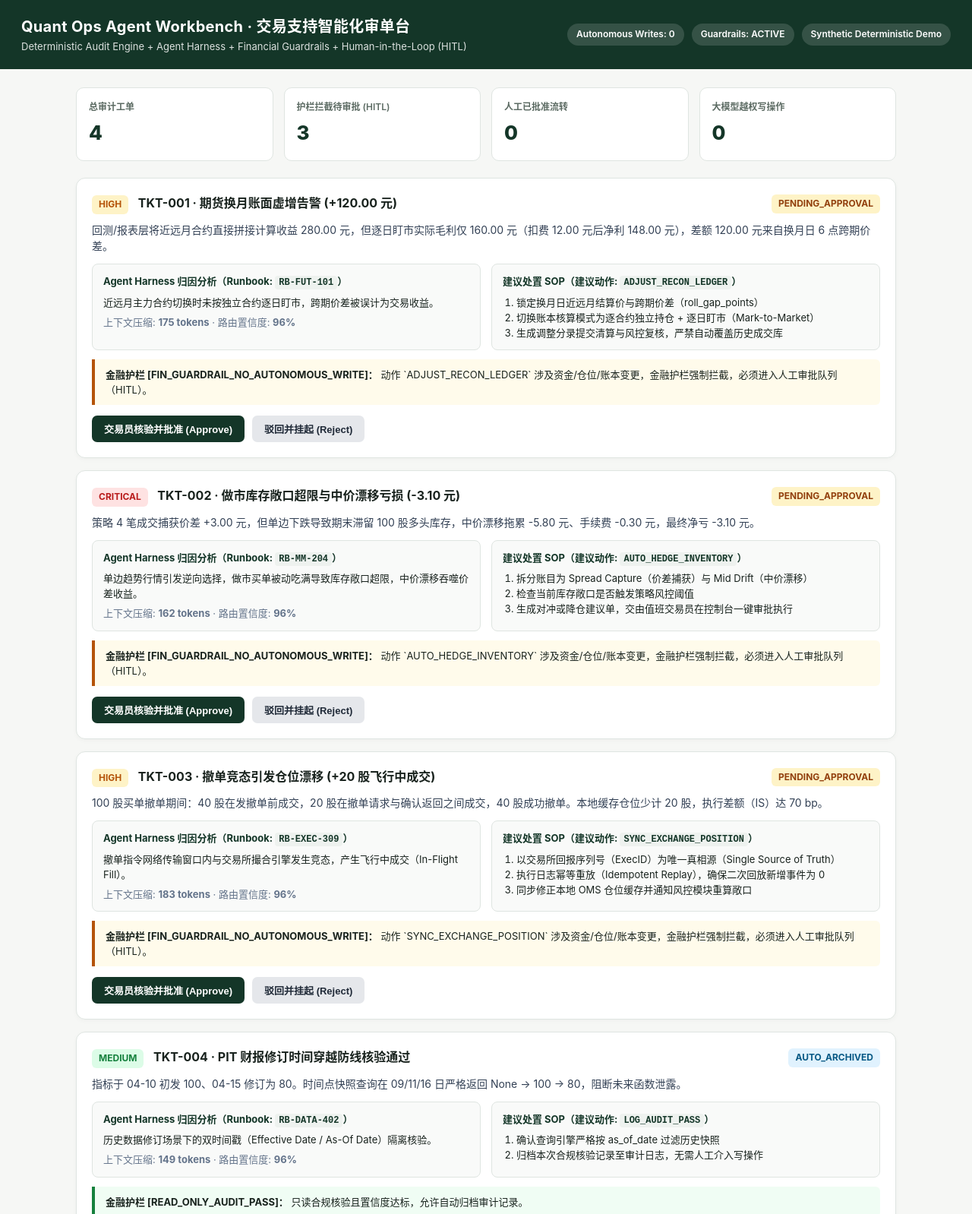
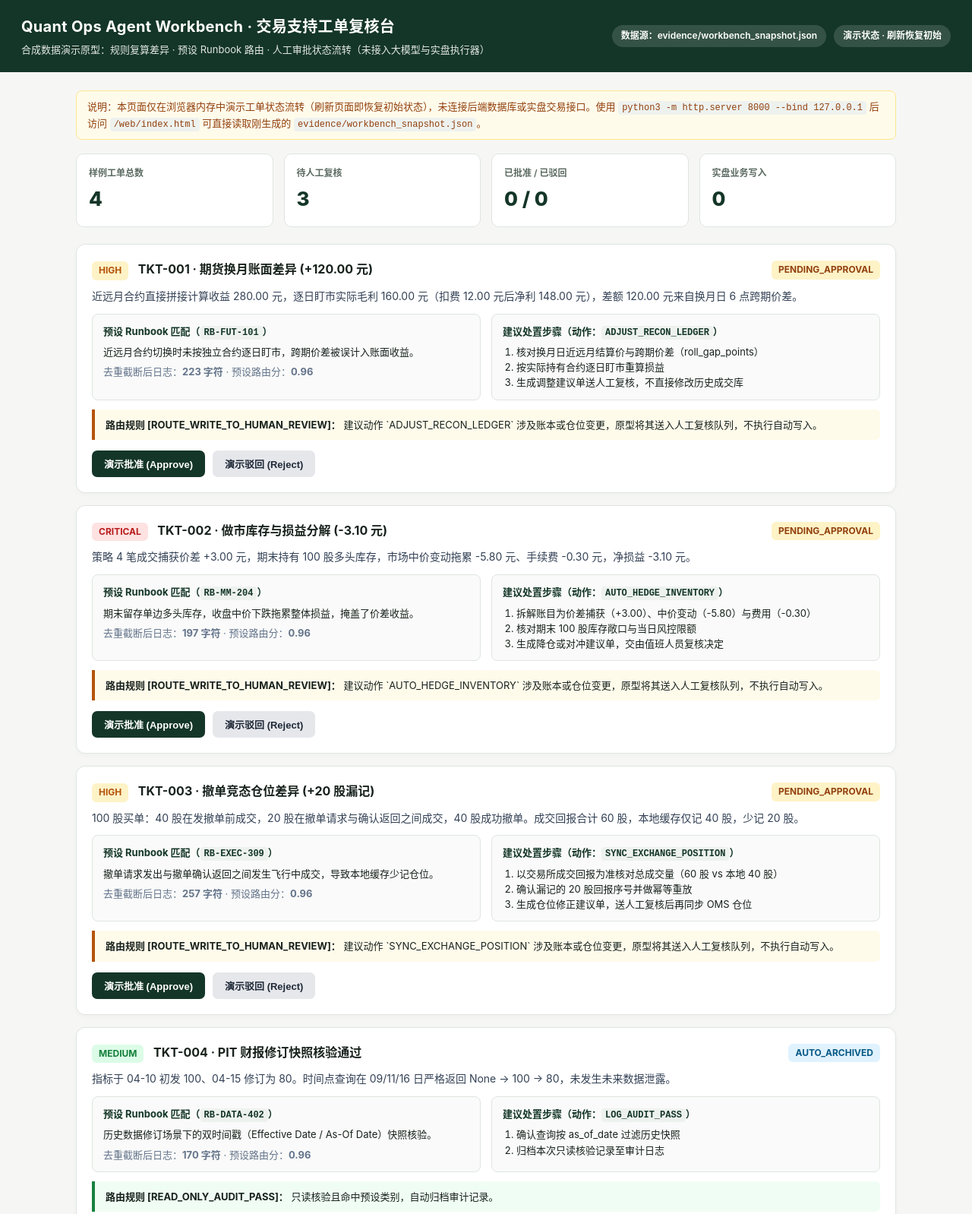
Before and after one commit to jakelihua/quant-ops-agent-workbench, a plain HTML site: page web/index.html in a window 1280 px wide. Shown: the top 1598 px of the page at 76% size. Drawn offline with Linux system fonts and the light colour scheme.

Commit message:
fix: align claims with code, fix unknown-category escalation and log truncation, update 13/13 tests

```diff
--- a/evidence/workbench_snapshot.json
+++ b/evidence/workbench_snapshot.json
@@ -1,11 +1,11 @@
 {
-  "schema_version": "1.0.0",
+  "schema_version": "1.1.0",
   "data_provenance": "synthetic_deterministic",
   "summary": {
     "total_alerts": 4,
-    "guardrail_blocked_write_actions": 3,
+    "routed_to_human_review": 3,
     "auto_archived_read_only": 1,
-    "autonomous_write_mutations": 0
+    "live_write_executed": 0
   },
   "tickets": [
     {
@@ -14,8 +14,8 @@
         "alert_id": "ALT-2026-001",
         "category": "POST_TRADE_RECONCILIATION",
         "severity": "HIGH",
-        "title": "期货换月账面虚增告警 (+120.00 元)",
-        "summary": "回测/报表层将近远月合约直接拼接计算收益 280.00 元，但逐日盯市实际毛利仅 160.00 元（扣费 12.00 元后净利 148.00 元），差额 120.00 元来自换月日 6 点跨期价差。",
+        "title": "期货换月账面差异 (+120.00 元)",
+        "summary": "近远月合约直接拼接计算收益 280.00 元，逐日盯市实际毛利 160.00 元（扣费 12.00 元后净利 148.00 元），差额 120.00 元来自换月日 6 点跨期价差。",
         "metrics": {
           "naive_stitched_pnl": 280,
           "actual_gross_pnl": 160,
@@ -28,18 +28,18 @@
         "requires_write_privilege": true
       },
       "runbook_id": "RB-FUT-101",
-      "compressed_context_tokens": 175,
+      "retained_log_chars": 223,
       "routing_confidence": 0.96,
-      "root_cause_analysis": "近远月主力合约切换时未按独立合约逐日盯市，跨期价差被误计为交易收益。",
+      "root_cause_analysis": "近远月合约切换时未按独立合约逐日盯市，跨期价差被误计入账面收益。",
       "proposed_steps": [
-        "锁定换月日近远月结算价与跨期价差（roll_gap_points）",
-        "切换账本核算模式为逐合约独立持仓 + 逐日盯市（Mark-to-Market）",
-        "生成调整分录提交清算与风控复核，严禁自动覆盖历史成交库"
+        "核对换月日近远月结算价与跨期价差（roll_gap_points）",
+        "按实际持有合约逐日盯市重算损益",
+        "生成调整建议单送人工复核，不直接修改历史成交库"
       ],
       "guardrail": {
         "allowed_auto_execute": false,
-        "policy_triggered": "FIN_GUARDRAIL_NO_AUTONOMOUS_WRITE",
-        "reason": "动作 `ADJUST_RECON_LEDGER` 涉及资金/仓位/账本变更，金融护栏强制拦截，必须进入人工审批队列（HITL）。",
+        "policy_triggered": "ROUTE_WRITE_TO_HUMAN_REVIEW",
+        "reason": "建议动作 `ADJUST_RECON_LEDGER` 涉及账本或仓位变更，原型将其送入人工复核队列，不执行自动写入。",
         "required_state": "PENDING_APPROVAL"
       },
       "status": "PENDING_APPROVAL",
@@ -52,8 +52,8 @@
         "alert_id": "ALT-2026-002",
         "category": "INTRADAY_RISK_EXPOSURE",
         "severity": "CRITICAL",
-        "title": "做市库存敞口超限与中价漂移亏损 (-3.10 元)",
-        "summary": "策略 4 笔成交捕获价差 +3.00 元，但单边下跌导致期末滞留 100 股多头库存，中价漂移拖累 -5.80 元、手续费 -0.30 元，最终净亏 -3.10 元。",
+        "title": "做市库存与损益分解 (-3.10 元)",
+        "summary": "策略 4 笔成交捕获价差 +3.00 元，期末持有 100 股多头库存，市场中价变动拖累 -5.80 元、手续费 -0.30 元，净损益 -3.10 元。",
         "metrics": {
           "spread_capture": 3.0,
           "mid_drift_to_close": -5.8,
@@ -65,18 +65,18 @@
         "requires_write_privilege": true
       },
       "runbook_id": "RB-MM-204",
-      "compressed_context_tokens": 162,
+      "retained_log_chars": 197,
       "routing_confidence": 0.96,
-      "root_cause_analysis": "单边趋势行情引发逆向选择，做市买单被动吃满导致库存敞口超限，中价漂移吞噬价差收益。",
+      "root_cause_analysis": "期末留存单边多头库存，收盘中价下跌拖累整体损益，掩盖了价差收益。",
       "proposed_steps": [
-        "拆分账目为 Spread Capture（价差捕获）与 Mid Drift（中价漂移）",
-        "检查当前库存敞口是否触发策略风控阈值",
-        "生成对冲或降仓建议单，交由值班交易员在控制台一键审批执行"
+        "拆解账目为价差捕获（+3.00）、中价变动（-5.80）与费用（-0.30）",
+        "核对期末 100 股库存敞口与当日风控限额",
+        "生成降仓或对冲建议单，交由值班人员复核决定"
       ],
       "guardrail": {
         "allowed_auto_execute": false,
-        "policy_triggered": "FIN_GUARDRAIL_NO_AUTONOMOUS_WRITE",
-        "reason": "动作 `AUTO_HEDGE_INVENTORY` 涉及资金/仓位/账本变更，金融护栏强制拦截，必须进入人工审批队列（HITL）。",
+        "policy_triggered": "ROUTE_WRITE_TO_HUMAN_REVIEW",
+        "reason": "建议动作 `AUTO_HEDGE_INVENTORY` 涉及账本或仓位变更，原型将其送入人工复核队列，不执行自动写入。",
         "required_state": "PENDING_APPROVAL"
       },
       "status": "PENDING_APPROVAL",
@@ -89,32 +89,33 @@
         "alert_id": "ALT-2026-003",
         "category": "EXECUTION_PROTOCOL",
         "severity": "HIGH",
-        "title": "撤单竞态引发仓位漂移 (+20 股飞行中成交)",
-        "summary": "100 股买单撤单期间：40 股在发撤单前成交，20 股在撤单请求与确认返回之间成交，40 股成功撤单。本地缓存仓位少计 20 股，执行差额（IS）达 70 bp。",
+        "title": "撤单竞态仓位差异 (+20 股漏记)",
+        "summary": "100 股买单：40 股在发撤单前成交，20 股在撤单请求与确认返回之间成交，40 股成功撤单。成交回报合计 60 股，本地缓存仅记 40 股，少记 20 股。",
         "metrics": {
           "order_qty": 100,
           "filled_before_cancel": 40,
           "in_flight_race_fill": 20,
           "canceled_qty": 40,
-          "position_drift_shares": 20,
-          "implementation_shortfall_bp": 70
+          "exchange_filled_qty": 60,
+          "local_recorded_qty": 40,
+          "position_drift_shares": 20
         },
         "recommended_action": "SYNC_EXCHANGE_POSITION",
         "requires_write_privilege": true
       },
       "runbook_id": "RB-EXEC-309",
-      "compressed_context_tokens": 183,
+      "retained_log_chars": 257,
       "routing_confidence": 0.96,
-      "root_cause_analysis": "撤单指令网络传输窗口内与交易所撮合引擎发生竞态，产生飞行中成交（In-Flight Fill）。",
+      "root_cause_analysis": "撤单请求发出与撤单确认返回之间发生飞行中成交，导致本地缓存少记仓位。",
       "proposed_steps": [
-        "以交易所回报序列号（ExecID）为唯一真相源（Single Source of Truth）",
-        "执行日志幂等重放（Idempotent Replay），确保二次回放新增事件为 0",
-        "同步修正本地 OMS 仓位缓存并通知风控模块重算敞口"
+        "以交易所成交回报为准核对总成交量（60 股 vs 本地 40 股）",
+        "确认漏记的 20 股回报序号并做幂等重放",
+        "生成仓位修正建议单，送人工复核后再同步 OMS 仓位"
       ],
       "guardrail": {
         "allowed_auto_execute": false,
-        "policy_triggered": "FIN_GUARDRAIL_NO_AUTONOMOUS_WRITE",
-        "reason": "动作 `SYNC_EXCHANGE_POSITION` 涉及资金/仓位/账本变更，金融护栏强制拦截，必须进入人工审批队列（HITL）。",
+        "policy_triggered": "ROUTE_WRITE_TO_HUMAN_REVIEW",
+        "reason": "建议动作 `SYNC_EXCHANGE_POSITION` 涉及账本或仓位变更，原型将其送入人工复核队列，不执行自动写入。",
         "required_state": "PENDING_APPROVAL"
       },
       "status": "PENDING_APPROVAL",
@@ -127,8 +128,8 @@
         "alert_id": "ALT-2026-004",
         "category": "DATA_GOVERNANCE_PIT",
         "severity": "MEDIUM",
-        "title": "PIT 财报修订时间穿越防线核验通过",
-        "summary": "指标于 04-10 初发 100、04-15 修订为 80。时间点快照查询在 09/11/16 日严格返回 None -> 100 -> 80，阻断未来函数泄露。",
+        "title": "PIT 财报修订快照核验通过",
+        "summary": "指标于 04-10 初发 100、04-15 修订为 80。时间点查询在 09/11/16 日严格返回 None -> 100 -> 80，未发生未来数据泄露。",
         "metrics": {
           "query_04_09": null,
           "query_04_11": 100,
@@ -139,17 +140,17 @@
         "requires_write_privilege": false
       },
       "runbook_id": "RB-DATA-402",
-      "compressed_context_tokens": 149,
+      "retained_log_chars": 170,
       "routing_confidence": 0.96,
-      "root_cause_analysis": "历史数据修订场景下的双时间戳（Effective Date / As-Of Date）隔离核验。",
+      "root_cause_analysis": "历史数据修订场景下的双时间戳（Effective Date / As-Of Date）快照核验。",
       "proposed_steps": [
-        "确认查询引擎严格按 as_of_date 过滤历史快照",
-        "归档本次合规核验记录至审计日志，无需人工介入写操作"
+        "确认查询按 as_of_date 过滤历史快照",
+        "归档本次只读核验记录至审计日志"
       ],
       "guardrail": {
         "allowed_auto_execute": true,
         "policy_triggered": "READ_ONLY_AUDIT_PASS",
-        "reason": "只读合规核验且置信度达标，允许自动归档审计记录。",
+        "reason": "只读核验且命中预设类别，自动归档审计记录。",
         "required_state": "AUTO_ARCHIVED"
       },
       "status": "AUTO_ARCHIVED",
--- a/web/index.html
+++ b/web/index.html
@@ -3,7 +3,7 @@
 <head>
   <meta charset="UTF-8" />
   <meta name="viewport" content="width=device-width, initial-scale=1.0" />
-  <title>Quant Ops Agent Workbench · 交易支持智能化审单台</title>
+  <title>Quant Ops Agent Workbench · 交易支持工单复核台（合成原型）</title>
   <style>
     :root {
       --bg: #f6f7f5;
@@ -35,7 +35,7 @@
       gap: 12px;
     }
     header h1 { margin: 0; font-size: 20px; letter-spacing: 0.3px; }
-    header .sub { font-size: 13px; opacity: 0.85; }
+    header .sub { font-size: 13px; opacity: 0.88; margin-top: 4px; }
     .badge-bar { display: flex; gap: 10px; flex-wrap: wrap; }
     .pill {
       background: rgba(255,255,255,0.14);
@@ -45,6 +45,15 @@
       font-weight: 600;
     }
     main { max-width: 1120px; margin: 24px auto; padding: 0 20px 48px; }
+    .notice {
+      background: #fffbeb;
+      border: 1px solid #fde68a;
+      color: #92400e;
+      padding: 10px 14px;
+      border-radius: 8px;
+      font-size: 13px;
+      margin-bottom: 18px;
+    }
     .kpi-grid {
       display: grid;
       grid-template-columns: repeat(auto-fit, minmax(210px, 1fr));
@@ -123,88 +132,92 @@
     }
     .btn-approve { background: var(--accent); color: #fff; }
     .btn-reject { background: #e5e7eb; color: #1f2937; }
-    button:disabled { opacity: 0.45; cursor: not-allowed; }
     code { background: #eef2ef; padding: 2px 5px; border-radius: 4px; font-size: 12px; }
   </style>
 </head>
 <body>
   <header>
     <div>
-      <h1>Quant Ops Agent Workbench · 交易支持智能化审单台</h1>
-      <div class="sub">Deterministic Audit Engine + Agent Harness + Financial Guardrails + Human-in-the-Loop (HITL)</div>
+      <h1>Quant Ops Agent Workbench · 交易支持工单复核台</h1>
+      <div class="sub">合成数据演示原型：规则复算差异 · 预设 Runbook 路由 · 人工审批状态流转（未接入大模型与实盘执行器）</div>
     </div>
     <div class="badge-bar">
-      <span class="pill">Autonomous Writes: 0</span>
-      <span class="pill">Guardrails: ACTIVE</span>
-      <span class="pill">Synthetic Deterministic Demo</span>
+      <span class="pill" id="data-source-pill">数据源加载中...</span>
+      <span class="pill">演示状态 · 刷新恢复初始</span>
     </div>
   </header>
   <main>
+    <div class="notice">
+      说明：本页面仅在浏览器内存中演示工单状态流转（刷新页面即恢复初始状态），未连接后端数据库或实盘交易接口。使用 <code>python3 -m http.server 8000 --bind 127.0.0.1</code> 后访问 <code>/web/index.html</code> 可直接读取刚生成的 <code>evidence/workbench_snapshot.json</code>。
+    </div>
     <div class="kpi-grid" id="kpis"></div>
     <div id="tickets"></div>
   </main>
 
   <script>
     const FALLBACK_SNAPSHOT = {
-      summary: { total_alerts: 4, guardrail_blocked_write_actions: 3, auto_archived_read_only: 1, autonomous_write_mutations: 0 },
+      summary: { total_alerts: 4, routed_to_human_review: 3, auto_archived_read_only: 1, live_write_executed: 0 },
       tickets: [
         {
           ticket_id: "TKT-001",
           status: "PENDING_APPROVAL",
           runbook_id: "RB-FUT-101",
-          compressed_context_tokens: 138,
+          retained_log_chars: 223,
           routing_confidence: 0.96,
-          root_cause_analysis: "近远月主力合约切换时未按独立合约逐日盯市，跨期价差被误计为交易收益。",
-          proposed_steps: ["锁定换月日近远月结算价与跨期价差（6 点）", "切换账本核算模式为逐合约独立持仓 + 逐日盯市", "生成调整分录提交清算与风控复核，严禁自动覆盖历史成交库"],
-          alert: { alert_id: "ALT-2026-001", severity: "HIGH", title: "期货换月账面虚增告警 (+120.00 元)", summary: "回测/报表层将近远月合约直接拼接计算收益 280.00 元，实际逐日毛利仅 160.00 元（扣费后 148.00 元），差额 120.00 元来自跨期价差。", recommended_action: "ADJUST_RECON_LEDGER" },
-          guardrail: { allowed_auto_execute: false, policy_triggered: "FIN_GUARDRAIL_NO_AUTONOMOUS_WRITE", reason: "动作 ADJUST_RECON_LEDGER 涉及资金/账本变更，金融护栏强制拦截，必须进入人工审批队列（HITL）。" }
+          root_cause_analysis: "近远月合约切换时未按独立合约逐日盯市，跨期价差被误计入账面收益。",
+          proposed_steps: ["核对换月日近远月结算价与跨期价差（roll_gap_points）", "按实际持有合约逐日盯市重算损益", "生成调整建议单送人工复核，不直接修改历史成交库"],
+          alert: { alert_id: "ALT-2026-001", severity: "HIGH", title: "期货换月账面差异 (+120.00 元)", summary: "近远月合约直接拼接计算收益 280.00 元，逐日盯市实际毛利 160.00 元（扣费 12.00 元后净利 148.00 元），差额 120.00 元来自换月日 6 点跨期价差。", recommended_action: "ADJUST_RECON_LEDGER" },
+          guardrail: { allowed_auto_execute: false, policy_triggered: "ROUTE_WRITE_TO_HUMAN_REVIEW", reason: "建议动作 `ADJUST_RECON_LEDGER` 涉及账本或仓位变更，原型将其送入人工复核队列，不执行自动写入。" }
         },
         {
           ticket_id: "TKT-002",
           status: "PENDING_APPROVAL",
           runbook_id: "RB-MM-204",
-          compressed_context_tokens: 142,
+          retained_log_chars: 197,
           routing_confidence: 0.96,
-          root_cause_analysis: "单边趋势行情引发逆向选择，做市买单被动吃满导致库存敞口超限，中价漂移吞噬价差收益。",
-          proposed_steps: ["拆分账目为 Spread Capture (+3.00) 与 Mid Drift (-5.80)", "检查当前 100 股库存敞口是否触发策略风控阈值", "生成对冲或降仓建议单，交由值班交易员一键审批执行"],
-          alert: { alert_id: "ALT-2026-002", severity: "CRITICAL", title: "做市库存敞口超限与中价漂移亏损 (-3.10 元)", summary: "4 笔成交捕获价差 +3.00 元，但期末滞留 100 股多头库存，中价漂移拖累 -5.80 元、手续费 -0.30 元，最终净亏 -3.10 元。", recommended_action: "AUTO_HEDGE_INVENTORY" },
-          guardrail: { allowed_auto_execute: false, policy_triggered: "FIN_GUARDRAIL_NO_AUTONOMOUS_WRITE", reason: "动作 AUTO_HEDGE_INVENTORY 涉及实盘仓位变更，金融护栏强制拦截，必须进入人工审批队列（HITL）。" }
+          root_cause_analysis: "期末留存单边多头库存，收盘中价下跌拖累整体损益，掩盖了价差收益。",
+          proposed_steps: ["拆解账目为价差捕获（+3.00）、中价变动（-5.80）与费用（-0.30）", "核对期末 100 股库存敞口与当日风控限额", "生成降仓或对冲建议单，交由值班人员复核决定"],
+          alert: { alert_id: "ALT-2026-002", severity: "CRITICAL", title: "做市库存与损益分解 (-3.10 元)", summary: "策略 4 笔成交捕获价差 +3.00 元，期末持有 100 股多头库存，市场中价变动拖累 -5.80 元、手续费 -0.30 元，净损益 -3.10 元。", recommended_action: "AUTO_HEDGE_INVENTORY" },
+          guardrail: { allowed_auto_execute: false, policy_triggered: "ROUTE_WRITE_TO_HUMAN_REVIEW", reason: "建议动作 `AUTO_HEDGE_INVENTORY` 涉及账本或仓位变更，原型将其送入人工复核队列，不执行自动写入。" }
         },
         {
           ticket_id: "TKT-003",
           status: "PENDING_APPROVAL",
           runbook_id: "RB-EXEC-309",
-          compressed_context_tokens: 146,
+          retained_log_chars: 257,
           routing_confidence: 0.96,
-          root_cause_analysis: "撤单指令网络传输窗口内与交易所撮合引擎发生竞态，产生飞行中成交（In-Flight Fill）。",
-          proposed_steps: ["以交易所回报序列号（ExecID）为唯一真相源", "执行日志幂等重放，确保二次回放新增事件为 0", "同步修正本地 OMS 仓位缓存并通知风控模块重算敞口"],
-          alert: { alert_id: "ALT-2026-003", severity: "HIGH", title: "撤单竞态引发仓位漂移 (+20 股飞行中成交)", summary: "100 股买单撤单期间：40 股发撤单前成交，20 股在撤单请求与确认之间成交，40 股撤单。执行差额 IS 达 70 bp。", recommended_action: "SYNC_EXCHANGE_POSITION" },
-          guardrail: { allowed_auto_execute: false, policy_triggered: "FIN_GUARDRAIL_NO_AUTONOMOUS_WRITE", reason: "动作 SYNC_EXCHANGE_POSITION 涉及本地仓位状态修改，金融护栏强制拦截，必须进入人工审批队列（HITL）。" }
+          root_cause_analysis: "撤单请求发出与撤单确认返回之间发生飞行中成交，导致本地缓存少记仓位。",
+          proposed_steps: ["以交易所成交回报为准核对总成交量（60 股 vs 本地 40 股）", "确认漏记的 20 股回报序号并做幂等重放", "生成仓位修正建议单，送人工复核后再同步 OMS 仓位"],
+          alert: { alert_id: "ALT-2026-003", severity: "HIGH", title: "撤单竞态仓位差异 (+20 股漏记)", summary: "100 股买单：40 股在发撤单前成交，20 股在撤单请求与确认返回之间成交，40 股成功撤单。成交回报合计 60 股，本地缓存仅记 40 股，少记 20 股。", recommended_action: "SYNC_EXCHANGE_POSITION" },
+          guardrail: { allowed_auto_execute: false, policy_triggered: "ROUTE_WRITE_TO_HUMAN_REVIEW", reason: "建议动作 `SYNC_EXCHANGE_POSITION` 涉及账本或仓位变更，原型将其送入人工复核队列，不执行自动写入。" }
         },
         {
           ticket_id: "TKT-004",
           status: "AUTO_ARCHIVED",
           runbook_id: "RB-DATA-402",
-          compressed_context_tokens: 120,
+          retained_log_chars: 170,
           routing_confidence: 0.96,
-          root_cause_analysis: "历史数据修订场景下的双时间戳（Effective Date / As-Of Date）隔离核验。",
-          proposed_steps: ["确认查询引擎严格按 as_of_date 过滤历史快照", "归档本次合规核验记录至审计日志，无需人工介入写操作"],
-          alert: { alert_id: "ALT-2026-004", severity: "MEDIUM", title: "PIT 财报修订时间穿越防线核验通过", summary: "04-10 初发 100、04-15 修订 80。时间点快照查询在 09/11/16 日严格返回 None -> 100 -> 80。", recommended_action: "LOG_AUDIT_PASS" },
-          guardrail: { allowed_auto_execute: true, policy_triggered: "READ_ONLY_AUDIT_PASS", reason: "只读合规核验且置信度达标，允许自动归档审计记录。" }
+          root_cause_analysis: "历史数据修订场景下的双时间戳（Effective Date / As-Of Date）快照核验。",
+          proposed_steps: ["确认查询按 as_of_date 过滤历史快照", "归档本次只读核验记录至审计日志"],
+          alert: { alert_id: "ALT-2026-004", severity: "MEDIUM", title: "PIT 财报修订快照核验通过", summary: "指标于 04-10 初发 100、04-15 修订为 80。时间点查询在 09/11/16 日严格返回 None -> 100 -> 80，未发生未来数据泄露。", recommended_action: "LOG_AUDIT_PASS" },
+          guardrail: { allowed_auto_execute: true, policy_triggered: "READ_ONLY_AUDIT_PASS", reason: "只读核验且命中预设类别，自动归档审计记录。" }
         }
       ]
     };
 
     let state = JSON.parse(JSON.stringify(FALLBACK_SNAPSHOT));
+    let dataSource = "内置样例（直接双击打开）";
 
     function render() {
+      document.getElementById("data-source-pill").textContent = "数据源：" + dataSource;
       const pendingCount = state.tickets.filter(t => t.status === "PENDING_APPROVAL").length;
       const approvedCount = state.tickets.filter(t => t.status === "APPROVED").length;
+      const rejectedCount = state.tickets.filter(t => t.status === "REJECTED").length;
       document.getElementById("kpis").innerHTML = `
-        <div class="kpi"><div class="label">总审计工单</div><div class="val">${state.tickets.length}</div></div>
-        <div class="kpi"><div class="label">护栏拦截待审批 (HITL)</div><div class="val">${pendingCount}</div></div>
-        <div class="kpi"><div class="label">人工已批准流转</div><div class="val">${approvedCount}</div></div>
-        <div class="kpi"><div class="label">大模型越权写操作</div><div class="val">0</div></div>
+        <div class="kpi"><div class="label">样例工单总数</div><div class="val">${state.tickets.length}</div></div>
+        <div class="kpi"><div class="label">待人工复核</div><div class="val">${pendingCount}</div></div>
+        <div class="kpi"><div class="label">已批准 / 已驳回</div><div class="val">${approvedCount} / ${rejectedCount}</div></div>
+        <div class="kpi"><div class="label">实盘业务写入</div><div class="val">0</div></div>
       `;
       document.getElementById("tickets").innerHTML = state.tickets.map((t, idx) => `
         <div class="ticket">
@@ -218,36 +231,41 @@
           <div style="font-size:14px;color:#334155;">${t.alert.summary}</div>
           <div class="grid-2">
             <div class="panel">
-              <h4>Agent Harness 归因分析（Runbook: <code>${t.runbook_id}</code>）</h4>
+              <h4>预设 Runbook 匹配（<code>${t.runbook_id}</code>）</h4>
               <div>${t.root_cause_analysis}</div>
-              <div style="margin-top:6px;color:#64748b;">上下文压缩: <b>${t.compressed_context_tokens} tokens</b> · 路由置信度: <b>${(t.routing_confidence*100).toFixed(0)}%</b></div>
+              <div style="margin-top:6px;color:#64748b;">去重截断后日志：<b>${t.retained_log_chars} 字符</b> · 预设路由分：<b>${t.routing_confidence.toFixed(2)}</b></div>
             </div>
             <div class="panel">
-              <h4>建议处置 SOP（建议动作: <code>${t.alert.recommended_action}</code>）</h4>
+              <h4>建议处置步骤（动作：<code>${t.alert.recommended_action}</code>）</h4>
               <ol style="margin:0;padding-left:18px;">${t.proposed_steps.map(s => `<li>${s}</li>`).join("")}</ol>
             </div>
           </div>
           <div class="guardrail-box ${t.guardrail.allowed_auto_execute ? "ok" : ""}">
-            <strong>金融护栏 [${t.guardrail.policy_triggered}]：</strong> ${t.guardrail.reason}
+            <strong>路由规则 [${t.guardrail.policy_triggered}]：</strong> ${t.guardrail.reason}
           </div>
           <div class="actions">
             ${t.status === "PENDING_APPROVAL" ? `
-              <button class="btn-approve" onclick="decide(${idx}, true)">交易员核验并批准 (Approve)</button>
-              <button class="btn-reject" onclick="decide(${idx}, false)">驳回并挂起 (Reject)</button>
-            ` : `<span style="font-size:12px;color:#64748b;">当前状态已完成流转：<b>${t.status}</b></span>`}
+              <button class="btn-approve" onclick="decide(${idx}, true)">演示批准 (Approve)</button>
+              <button class="btn-reject" onclick="decide(${idx}, false)">演示驳回 (Reject)</button>
+            ` : `<span style="font-size:12px;color:#64748b;">当前演示状态：<b>${t.status}</b>（刷新页面恢复初始）</span>`}
           </div>
         </div>
       `).join("");
     }
 
     function decide(idx, approve) {
+      if (state.tickets[idx].status !== "PENDING_APPROVAL") return;
       state.tickets[idx].status = approve ? "APPROVED" : "REJECTED";
       render();
     }
 
     fetch("../evidence/workbench_snapshot.json")
       .then(r => r.ok ? r.json() : Promise.reject())
-      .then(data => { state = data; render(); })
+      .then(data => {
+        state = data;
+        dataSource = "evidence/workbench_snapshot.json";
+        render();
+      })
       .catch(() => render());
   </script>
 </body>
```
Also changed, not shown: 4 other files.
